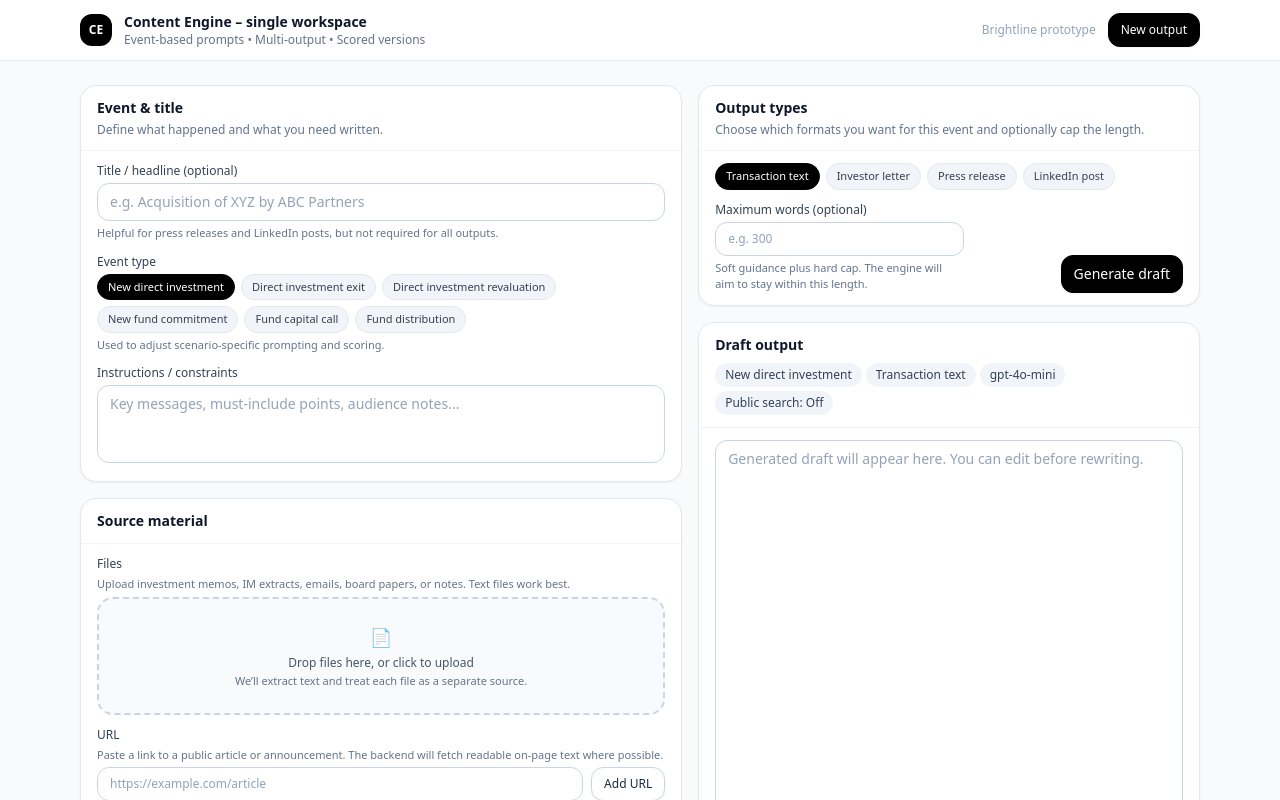
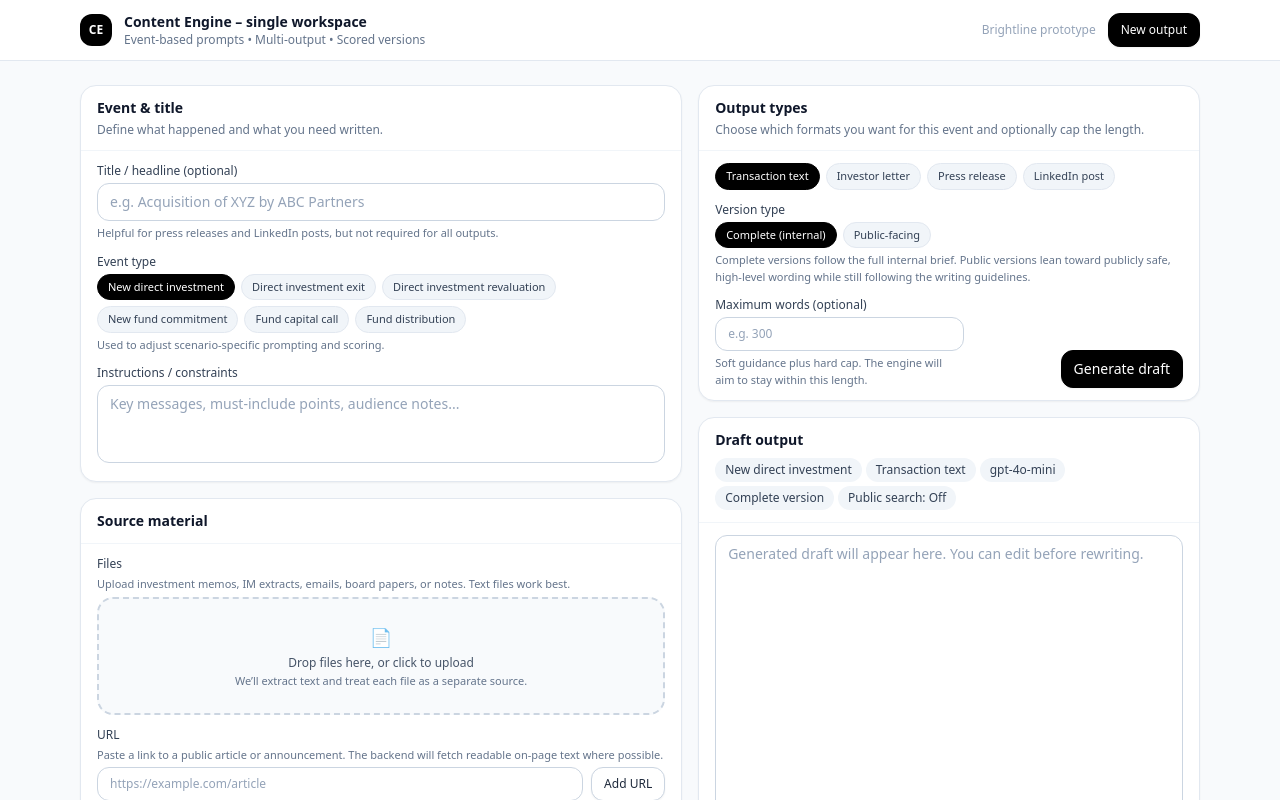
Before and after one commit to benjaminruane/content-engine-frontend, a React (Create React App) app: page / in a window 1280 px wide. Shown: the top 800 px of the page. Built offline with nearby package versions, Linux system fonts and the light colour scheme.

Commit message:
Update App.jsx

```diff
--- a/src/App.jsx
+++ b/src/App.jsx
@@ -22,10 +22,7 @@ function Button({ variant = "default", className = "", children, ...props }) {
     : variants[variant] || variants.default;
 
   return (
-    <button
-      className={`${base} ${variantClass} ${className}`}
-      {...props}
-    >
+    <button className={`${base} ${variantClass} ${className}`} {...props}>
       {children}
     </button>
   );
@@ -33,7 +30,9 @@ function Button({ variant = "default", className = "", children, ...props }) {
 
 function Card({ className = "", children }) {
   return (
-    <div className={`bg-white rounded-2xl border border-slate-200 shadow-sm ${className}`}>
+    <div
+      className={`bg-white rounded-2xl border border-slate-200 shadow-sm ${className}`}
+    >
       {children}
     </div>
   );
@@ -115,7 +114,6 @@ const SCENARIOS = [
   { id: "fund_distribution", label: "Fund distribution" },
 ];
 
-
 const OUTPUT_TYPES = [
   { id: "transaction_text", label: "Transaction text" },
   { id: "investment_note", label: "Investor letter" },
@@ -140,6 +138,11 @@ function getModelLabel(id) {
   return match ? match.label.split(" ")[0] : id || "model";
 }
 
+function getVersionTypeLabel(vt) {
+  if (vt === "public") return "Public";
+  return "Complete";
+}
+
 function App() {
   const [apiBaseUrl, setApiBaseUrl] = useState(
     "https://content-engine-backend-v2.vercel.app/api"
@@ -152,13 +155,13 @@ function App() {
 
   const [scenario, setScenario] = useState("new_investment");
   const [selectedTypes, setSelectedTypes] = useState(["transaction_text"]);
+  const [versionType, setVersionType] = useState("complete"); // complete | public
 
   const [modelId, setModelId] = useState("gpt-4o-mini");
   const [temperature, setTemperature] = useState(0.3);
   const [maxTokens, setMaxTokens] = useState(2048);
 
   const [publicSearch, setPublicSearch] = useState(false);
-
   const [maxWords, setMaxWords] = useState("");
 
   // Controls whether a new generation is allowed in this "session"
@@ -358,6 +361,7 @@ function App() {
         text: textPayload,
         selectedTypes,
         scenario,
+        versionType,
         modelId,
         temperature,
         maxTokens,
@@ -383,6 +387,7 @@ function App() {
           createdAt: now.toISOString(),
           title: title || "Untitled",
           scenario,
+          versionType,
           outputType: o.outputType,
           text: o.text,
           score: o.score,
@@ -442,6 +447,7 @@ function App() {
         notes: rewriteNotes,
         outputType: baseOutputType,
         scenario,
+        versionType,
         modelId,
         temperature,
         maxTokens,
@@ -469,6 +475,7 @@ function App() {
         createdAt: now.toISOString(),
         title: title || currentVersion?.title || "Untitled",
         scenario,
+        versionType,
         outputType: baseOutputType,
         text: out.text,
         score: out.score,
@@ -544,6 +551,7 @@ function App() {
     setSelectedTypes(["transaction_text"]);
     setPublicSearch(false);
     setMaxWords("");
+    setVersionType("complete");
 
     setSources([]);
     setUrlInput("");
@@ -609,7 +617,6 @@ function App() {
 
       {/* Main layout */}
       <main className="mx-auto max-w-6xl px-4 py-6 grid gap-4 md:grid-cols-[minmax(0,1.8fr)_minmax(0,1.5fr)]">
-
         {/* Left column – inputs */}
         <div className="space-y-4">
           {/* Event & title */}
@@ -625,7 +632,8 @@ function App() {
             <CardBody className="space-y-3">
               <div>
                 <label className="text-xs font-medium text-slate-700 mb-1 block">
-                  Title / headline <span className="font-normal">(optional)</span>
+                  Title / headline{" "}
+                  <span className="font-normal">(optional)</span>
                 </label>
                 <Input
                   value={title}
@@ -633,8 +641,8 @@ function App() {
                   placeholder="e.g. Acquisition of XYZ by ABC Partners"
                 />
                 <p className="mt-1 text-[11px] text-slate-500">
-                  Helpful for press releases and LinkedIn posts, but not required for all
-                  outputs.
+                  Helpful for press releases and LinkedIn posts, but not
+                  required for all outputs.
                 </p>
               </div>
 
@@ -912,8 +920,8 @@ function App() {
                       ))}
                     </select>
                     <p className="text-[11px] text-slate-500 mt-1">
-                      Mini models are fast and cheap; full models are better
-                      for nuance and complex drafting.
+                      Mini models are fast and cheap; full models are better for
+                      nuance and complex drafting.
                     </p>
                   </div>
                   <div>
@@ -950,8 +958,8 @@ function App() {
                       }
                     />
                     <p className="text-[11px] text-slate-500 mt-1">
-                      Technical upper bound on model output length (not the
-                      same as words).
+                      Technical upper bound on model output length (not the same
+                      as words).
                     </p>
                   </div>
                 </div>
@@ -991,6 +999,37 @@ function App() {
                     </button>
                   ))}
                 </div>
+              </div>
+
+              {/* Version type toggle */}
+              <div>
+                <label className="text-xs font-medium text-slate-700 mb-1 block">
+                  Version type
+                </label>
+                <div className="flex flex-wrap gap-1.5">
+                  {[
+                    { id: "complete", label: "Complete (internal)" },
+                    { id: "public", label: "Public-facing" },
+                  ].map((opt) => (
+                    <button
+                      key={opt.id}
+                      type="button"
+                      onClick={() => setVersionType(opt.id)}
+                      className={`px-2.5 py-1 rounded-full text-[11px] border ${
+                        versionType === opt.id
+                          ? "bg-black text-white border-black"
+                          : "bg-slate-100 text-slate-700 border-slate-200 hover:bg-slate-200"
+                      }`}
+                    >
+                      {opt.label}
+                    </button>
+                  ))}
+                </div>
+                <p className="mt-1 text-[11px] text-slate-500">
+                  Complete versions follow the full internal brief. Public
+                  versions lean toward publicly safe, high-level wording while
+                  still following the writing guidelines.
+                </p>
               </div>
 
               <div className="grid grid-cols-[minmax(0,1.2fr)_minmax(0,1fr)] gap-3 items-end">
@@ -1039,24 +1078,21 @@ function App() {
                 <Pill className="text-[10px]">
                   {getScenarioLabel(scenario)}
                 </Pill>
-      <Pill className="text-[10px]">
-        {primaryOutputLabel}
-      </Pill>
+                <Pill className="text-[10px]">{primaryOutputLabel}</Pill>
                 <Pill className="text-[10px]">
                   {getModelLabel(modelId)}
                 </Pill>
+                <Pill className="text-[10px]">
+                  {getVersionTypeLabel(versionType)} version
+                </Pill>
                 {maxWords && (
-        <Pill className="text-[10px]">
-          ≤ {maxWords} words
-        </Pill>
+                  <Pill className="text-[10px]">≤ {maxWords} words</Pill>
                 )}
                 <Pill className="text-[10px]">
                   Public search: {publicSearch ? "On" : "Off"}
                 </Pill>
               </div>
             </CardHeader>
-  {/* CardBody stays as you already have it */}
-
 
             <CardBody className="space-y-3">
               <TextArea
@@ -1169,19 +1205,18 @@ function App() {
                       <div className="flex items-center justify-between gap-2 mb-1">
                         <div className="text-xs font-medium truncate">
                           v{versionNumber} ·{" "}
-    <span className="capitalize">{outputLabel}</span>
+                          <span className="capitalize">{outputLabel}</span> ·{" "}
+                          {getVersionTypeLabel(v.versionType || "complete")}
                         </div>
                         <div className="flex items-center gap-2 shrink-0">
                           <Pill className="text-[10px]">
                             {wordCount} words
                           </Pill>
                           <Pill tone={qualityTone(v.score)} className="text-[10px]">
-  Score (proto): {v.score != null ? v.score : "–"}
+                            Score (proto):{" "}
+                            {v.score != null ? v.score : "–"}
                           </Pill>
-
                         </div>
-
-
                       </div>
 
                       <div className="flex items-center justify-between gap-2">
```
Lines whose indentation alone changed are shown as unchanged.
